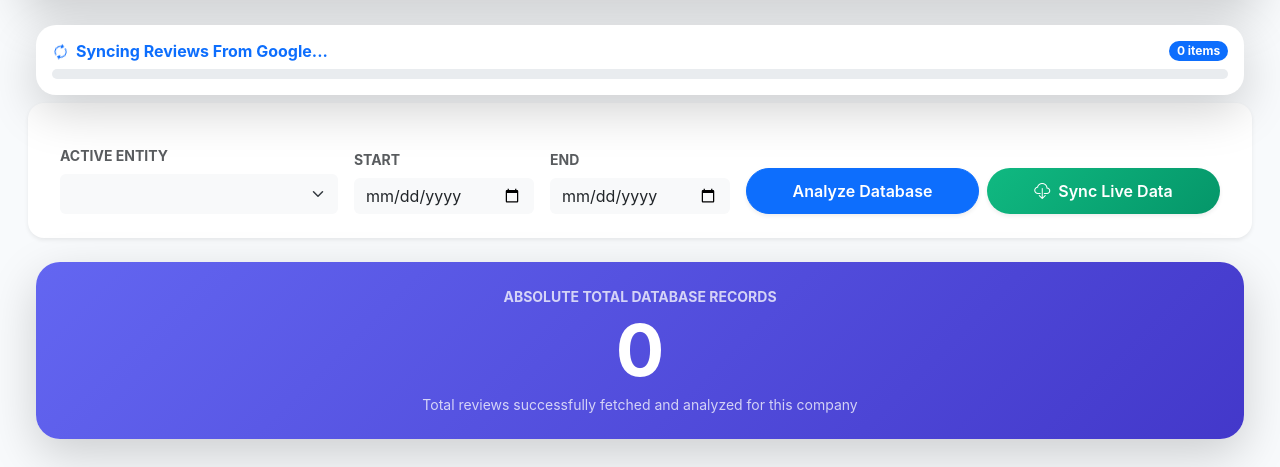
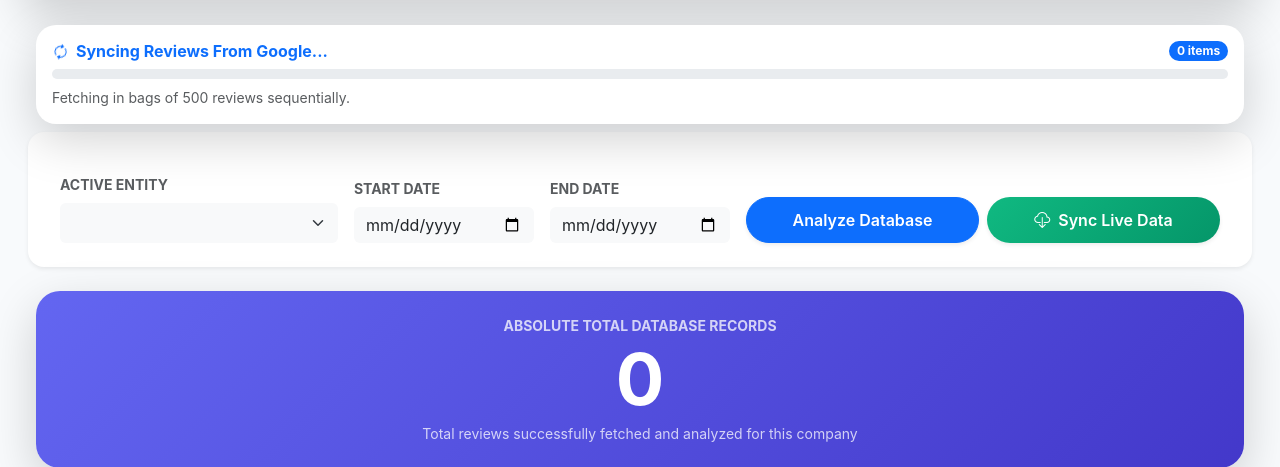
Before and after one commit to Swalehjamshaid/Sentiment-analysis-, a Python web app: template review_saas/app/templates/dashboard.html in a window 1280 px wide. Shown: the part 102-569 px from the top of the page. Run offline with Jinja, Linux system fonts and the light colour scheme; the template is opened without the code that fills it, so the values that code supplies are empty; some libraries are stand-ins or nearby versions.

Commit message:
Update dashboard.html

```diff
--- a/review_saas/app/templates/dashboard.html
+++ b/review_saas/app/templates/dashboard.html
@@ -69,6 +69,7 @@
             <div class="progress" style="height: 10px; border-radius: 10px;">
                 <div id="ingestProgressBar" class="progress-bar progress-bar-striped progress-bar-animated bg-primary" style="width: 0%"></div>
             </div>
+            <small class="text-muted mt-2 d-block">Fetching in bags of 500 reviews sequentially.</small>
         </div>
     </div>
 
@@ -78,11 +79,11 @@
             <select id="companySelect" class="form-select border-0 bg-light py-2 shadow-none"></select>
         </div>
         <div class="col-md-2">
-            <label class="form-label fw-bold text-muted small">START</label>
+            <label class="form-label fw-bold text-muted small">START DATE</label>
             <input id="startDate" type="date" class="form-control border-0 bg-light shadow-none">
         </div>
         <div class="col-md-2">
-            <label class="form-label fw-bold text-muted small">END</label>
+            <label class="form-label fw-bold text-muted small">END DATE</label>
             <input id="endDate" type="date" class="form-control border-0 bg-light shadow-none">
         </div>
         <div class="col-md-5">
@@ -178,7 +179,7 @@
 let chartInstances = {};
 let cachedReviews = [];
 
-// 1. Initial Data Load
+// 1. Core initialization
 async function loadCompanies() {
     try {
         const res = await fetch("/api/companies");
@@ -191,7 +192,6 @@ async function loadCompanies() {
     } catch { console.error("Database connection lost"); }
 }
 
-// 2. Google Autocomplete Logic
 function initGoogleAutocomplete() {
     const input = document.getElementById('googleSearchInput');
     const autocomplete = new google.maps.places.Autocomplete(input);
@@ -204,7 +204,7 @@ function initGoogleAutocomplete() {
     });
 }
 
-// 3. Add Company Submission
+// 2. Add Business Submission
 document.getElementById('addCompanyForm').onsubmit = async function(e) {
     e.preventDefault();
     const payload = {
@@ -222,36 +222,51 @@ document.getElementById('addCompanyForm').onsubmit = async function(e) {
     } catch { alert("Error saving business"); }
 };
 
-// 4. Ingest Logic (The Fetch Button)
-function streamIngest() {
+// 3. Sequential Sync (Fetch Button)
+async function streamIngest() {
     const cid = document.getElementById("companySelect").value;
     if (!cid) return;
+
     document.getElementById("ingestProgressContainer").style.display = "block";
+
+    try {
+        // Trigger Ingestion on backend (10,000 target in bags of 500)
+        const ingestRes = await fetch(`/api/reviews/ingest/${cid}?max_reviews=10000`, { method: 'POST' });
+
+        if (ingestRes.ok) {
             cachedReviews = [];
+            // Stream the freshly saved reviews into UI
+            const es = new EventSource(`/api/reviews/stream?company_id=${cid}&limit=10000`);
 
-    // Using EventSource for real-time progress
-    const es = new EventSource(`/api/reviews/stream?company_id=${cid}&limit=50000`);
             es.addEventListener('review', (e) => {
-        cachedReviews.push(JSON.parse(e.data));
-        document.getElementById("progressStats").innerText = `${cachedReviews.length} records`;
-        document.getElementById("ingestProgressBar").style.width = `${Math.min((cachedReviews.length/100)*100, 100)}%`;
+                const review = JSON.parse(e.data);
+                cachedReviews.push(review);
+                document.getElementById("progressStats").innerText = `${cachedReviews.length} records synchronized`;
+                document.getElementById("ingestProgressBar").style.width = `${Math.min((cachedReviews.length/10000)*100, 100)}%`;
                 updateUI();
             });
+
             es.addEventListener('done', () => {
                 es.close();
                 setTimeout(() => document.getElementById("ingestProgressContainer").style.display = "none", 3000);
+                triggerAllLoads(); // Refresh analysis with full dataset
             });
+
             es.onerror = () => es.close();
         }
+    } catch (err) {
+        console.error("Fetch failed", err);
+    }
+}
 
-// 5. Main Loading Logic
+// 4. Main Loading Logic
 async function triggerAllLoads() {
     const cid = document.getElementById("companySelect").value;
     if (!cid) return;
 
     const start = document.getElementById("startDate").value;
     const end = document.getElementById("endDate").value;
-    const params = new URLSearchParams({ company_id: cid, limit: 50000 });
+    const params = new URLSearchParams({ company_id: cid, limit: 10000 });
     if (start) params.append("start", start);
     if (end) params.append("end", end);
 
@@ -273,6 +288,7 @@ async function loadAIInsights(cid, start, end) {
         const res = await fetch(url);
         const ai = await res.json();
 
+        if(ai.kpi_metrics) {
             document.getElementById("aiReputation").innerText = ai.kpi_metrics.reputation_score;
             document.getElementById("aiCSAT").innerText = ai.kpi_metrics.csat + "%";
             document.getElementById("aiBenchmark").innerText = ai.kpi_metrics.benchmark.your_avg + " / " + ai.kpi_metrics.benchmark.category_avg;
@@ -281,19 +297,14 @@ async function loadAIInsights(cid, start, end) {
             document.getElementById("aiStaffBox").innerHTML = `
                 <div class="badge bg-success w-100 mb-2 p-2 text-start">Positives Mentions: ${staff.positive}</div>
                 <div class="badge bg-danger w-100 mb-3 p-2 text-start">Negatives Mentions: ${staff.negative}</div>
-            <div class="p-2 bg-white border rounded small"><strong>AI Advice:</strong><br>${ai.ai_analysis.improvement_suggestion}</div>
+                <div class="p-2 bg-white border rounded shadow-sm small text-dark"><strong>AI Suggestion:</strong><br>${ai.ai_analysis.suggestion}</div>
             `;
-
             renderRadar(ai.visualizations.emotion_radar);
+        }
     } catch (e) { console.error("AI Error", e); }
 }
 
 function updateUI() {
-    const total = cachedReviews.length;
-    const pos = cachedReviews.filter(r => r.sentiment_score > 0).length;
-    const neu = cachedReviews.filter(r => r.sentiment_score === 0).length;
-    const neg = cachedReviews.filter(r => r.sentiment_score < 0).length;
-
     renderTrend();
     renderTable();
 }
@@ -340,8 +351,13 @@ document.addEventListener("DOMContentLoaded", () => {
     loadCompanies();
     initGoogleAutocomplete();
 });
+
 document.getElementById("loadBtn").onclick = triggerAllLoads;
 document.getElementById("fetchBtn").onclick = streamIngest;
+document.getElementById("toggleTheme").onclick = () => {
+    const theme = document.documentElement.getAttribute("data-theme") === "light" ? "dark" : "light";
+    document.documentElement.setAttribute("data-theme", theme);
+};
 </script>
 </body>
 </html>
```
Lines whose indentation alone changed are shown as unchanged.
